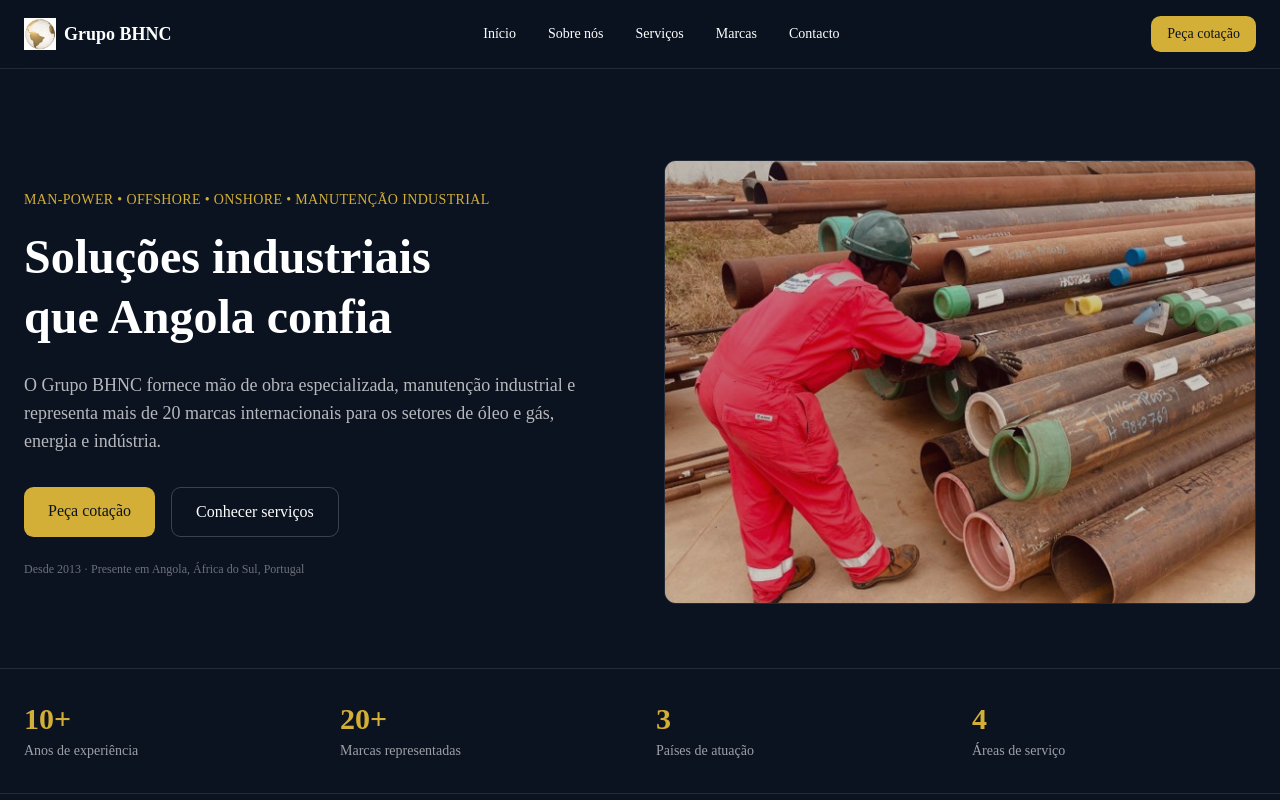
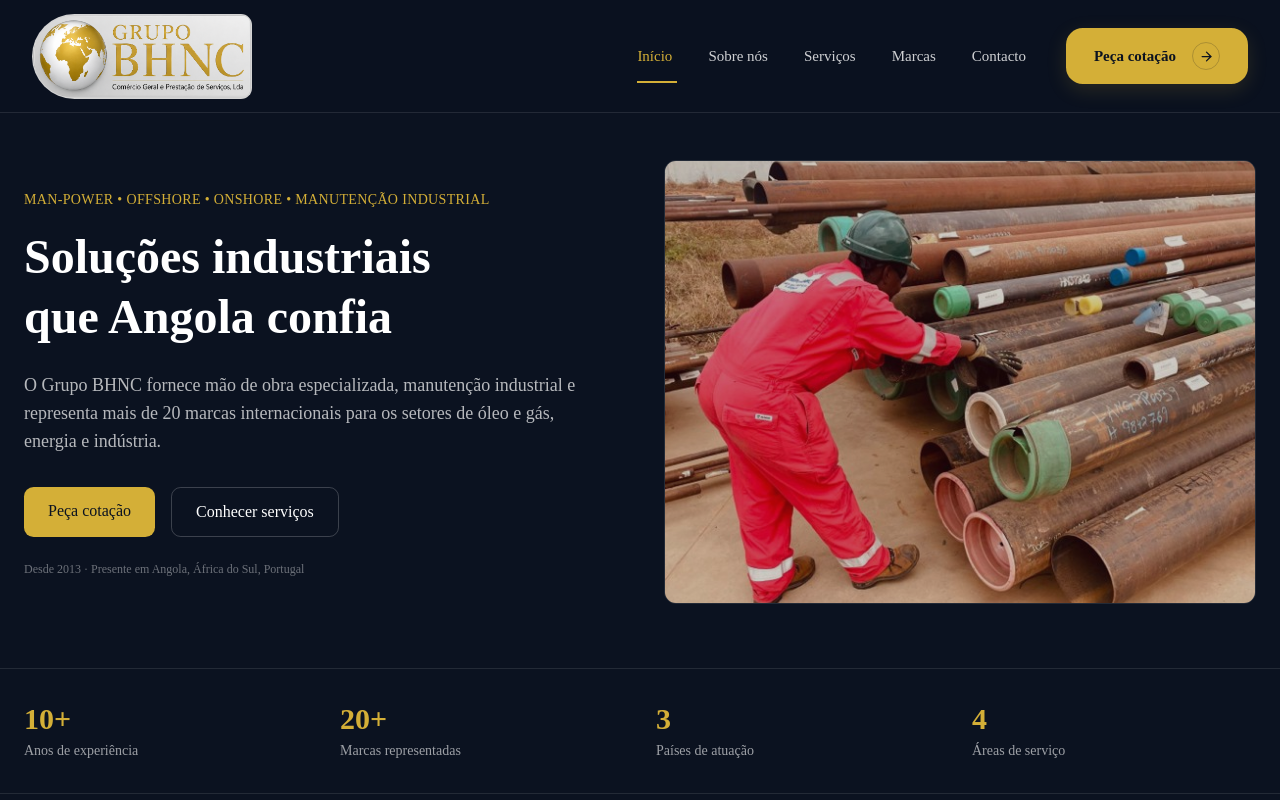
Before and after one commit to Fernando-Sapalo/grupo-bhnc, a Next.js app: page / in a window 1280 px wide. Shown: the top 800 px of the page. Built offline with nearby package versions, Linux system fonts and the light colour scheme.

Commit message:
feat: refine premium navbar and brand logo

```diff
--- a/src/components/layout/Navbar.tsx
+++ b/src/components/layout/Navbar.tsx
@@ -1,47 +1,145 @@
-
-
-
-
-
-
 "use client";
-
+import { ArrowRight } from "lucide-react";
 import Image from "next/image";
 import Link from "next/link";
+import { usePathname } from "next/navigation";
 import { navigation } from "@/constants/navigation";
 
 export default function Navbar() {
+  const pathname = usePathname();
+
   return (
-    <nav className="fixed top-0 z-50 w-full bg-[#0B1220]/80 backdrop-blur-md border-b border-white/10">
-      <div className="mx-auto flex max-w-7xl items-center justify-between px-6 py-4">
-        <Link href="/" className="flex items-center gap-2">
+    <nav className="fixed inset-x-0 top-0 z-50 border-b border-white/10 bg-[#0B1220]/95 backdrop-blur-md">
+      <div className="mx-auto flex h-28 max-w-[1440px] items-center px-8">
+        {/* Logo */}
+        <Link
+          href="/"
+          className="group shrink-0"
+          aria-label="Grupo BHNC - Página inicial"
+        >
+          <div
+            className="
+              relative
+              h-[85px]
+              w-[220px]
+              overflow-hidden
+              rounded-l-[46px]
+              rounded-r-[12px]
+              border
+              border-white/10
+              bg-[#CFCFCF]
+              transition-all
+              duration-300
+              group-hover:border-[#D4AF37]/50
+            "
+          >
             <Image
-            src="/logos/globe-icon.png"
-            alt="Grupo BHNC"
-            width={32}
-            height={32}
+              src="/logos/logo-navbar-cropped.png"
+              alt="Grupo BHNC — Comércio Geral e Prestação de Serviços, Lda"
+              fill
+              priority
+              sizes="340px"
+              className="object-contain"
             />
-          <span className="text-lg font-semibold text-white">Grupo BHNC</span>
+          </div>
         </Link>
 
-        <div className="hidden gap-8 md:flex">
-          {navigation.map((item) => (
+        {/* Navigation + CTA */}
+        <div className="ml-auto flex items-center gap-10">
+          {/* Navigation */}
+          <div className="hidden items-center gap-9 lg:flex">
+            {navigation.map((item) => {
+              const isActive =
+                item.href === "/"
+                  ? pathname === "/"
+                  : pathname.startsWith(item.href);
+
+              return (
                 <Link
                   key={item.href}
                   href={item.href}
-              className="text-sm text-white transition-colors hover:text-[#D4AF37]"
+                  className={`
+                    relative
+                    py-3
+                    text-[15px]
+                    font-medium
+                    transition-colors
+                    duration-300
+                    ${
+                      isActive
+                        ? "text-[#D4AF37]"
+                        : "text-white/80 hover:text-white"
+                    }
+                  `}
                 >
                   {item.label}
+
+                  {isActive && (
+                    <span
+                      className="
+                        absolute
+                        -bottom-1
+                        left-0
+                        right-0
+                        mx-auto
+                        h-[2px]
+                        w-10
+                        bg-[#D4AF37]
+                      "
+                    />
+                  )}
                 </Link>
-          ))}
+              );
+            })}
           </div>
 
+          {/* CTA */}
 <Link
   href="/contacto"
-          className="hidden rounded-md bg-[#D4AF37] px-4 py-2 text-sm font-medium text-[#0B1220] transition-opacity hover:opacity-90 md:block"
+  className="
+    group
+    hidden
+    items-center
+    gap-4
+    rounded-xl
+    bg-[#D4AF37]
+    px-7
+    py-3.5
+    text-[15px]
+    font-semibold
+    text-[#0B1220]
+    shadow-[0_6px_20px_rgba(212,175,55,0.15)]
+    transition-all
+    duration-300
+    hover:-translate-y-[1px]
+    hover:bg-[#C9A431]
+    hover:shadow-[0_8px_28px_rgba(212,175,55,0.25)]
+    lg:flex
+  "
 >
-          Peça cotação
+  <span>Peça cotação</span>
+
+  <span
+    className="
+      flex
+      h-7
+      w-7
+      items-center
+      justify-center
+      rounded-full
+      border
+      border-[#0B1220]/20
+      transition-all
+      duration-300
+      group-hover:translate-x-1
+      group-hover:border-[#0B1220]/40
+    "
+  >
+    <ArrowRight size={15} strokeWidth={2} />
+  </span>
 </Link>
+
+        </div>
       </div>
     </nav>
   );
```
Also changed, not shown: public/logos/globe-icon.png (deleted), public/logos/logo-navbar-cropped.png (added). Lines whose indentation alone changed are shown as unchanged.
